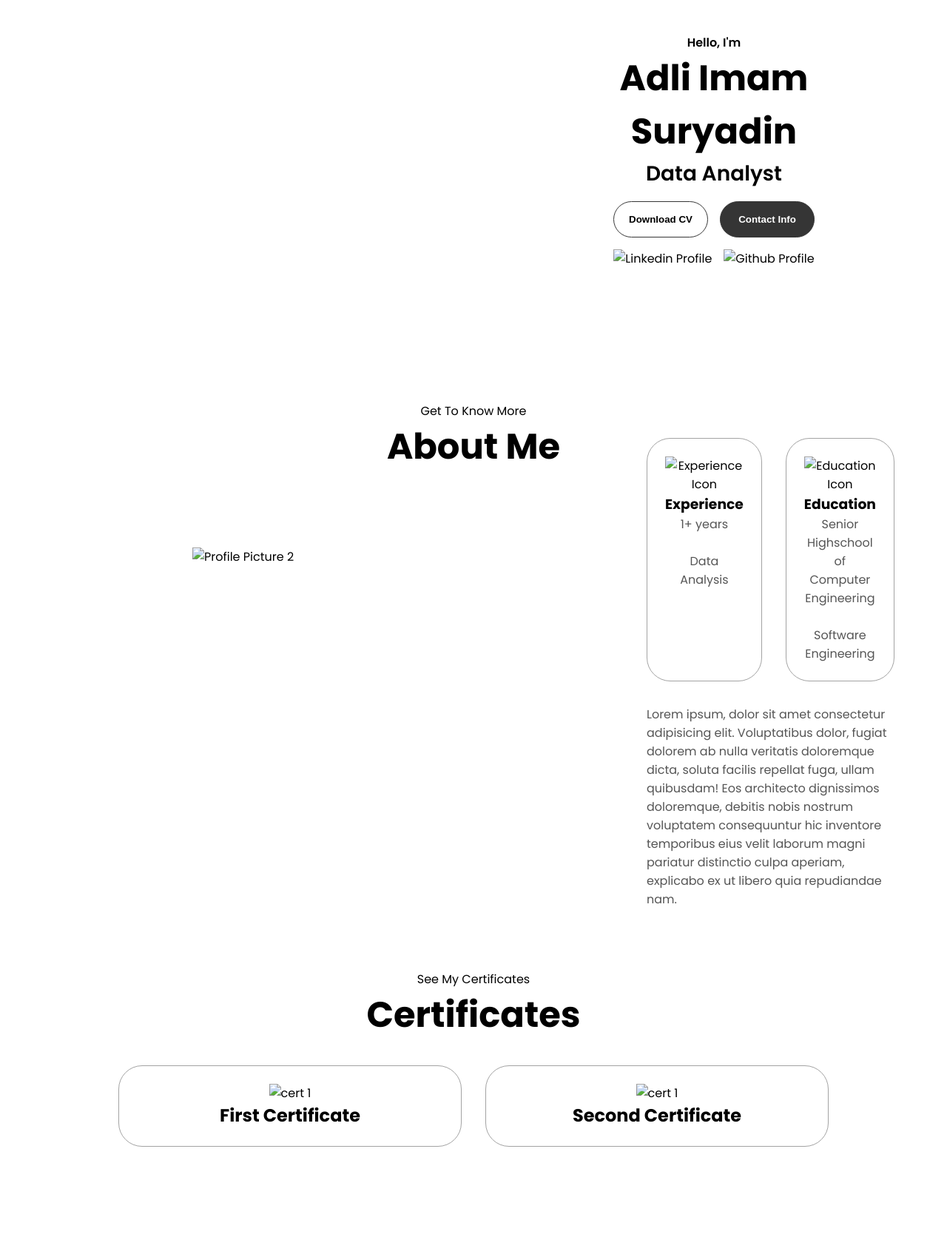
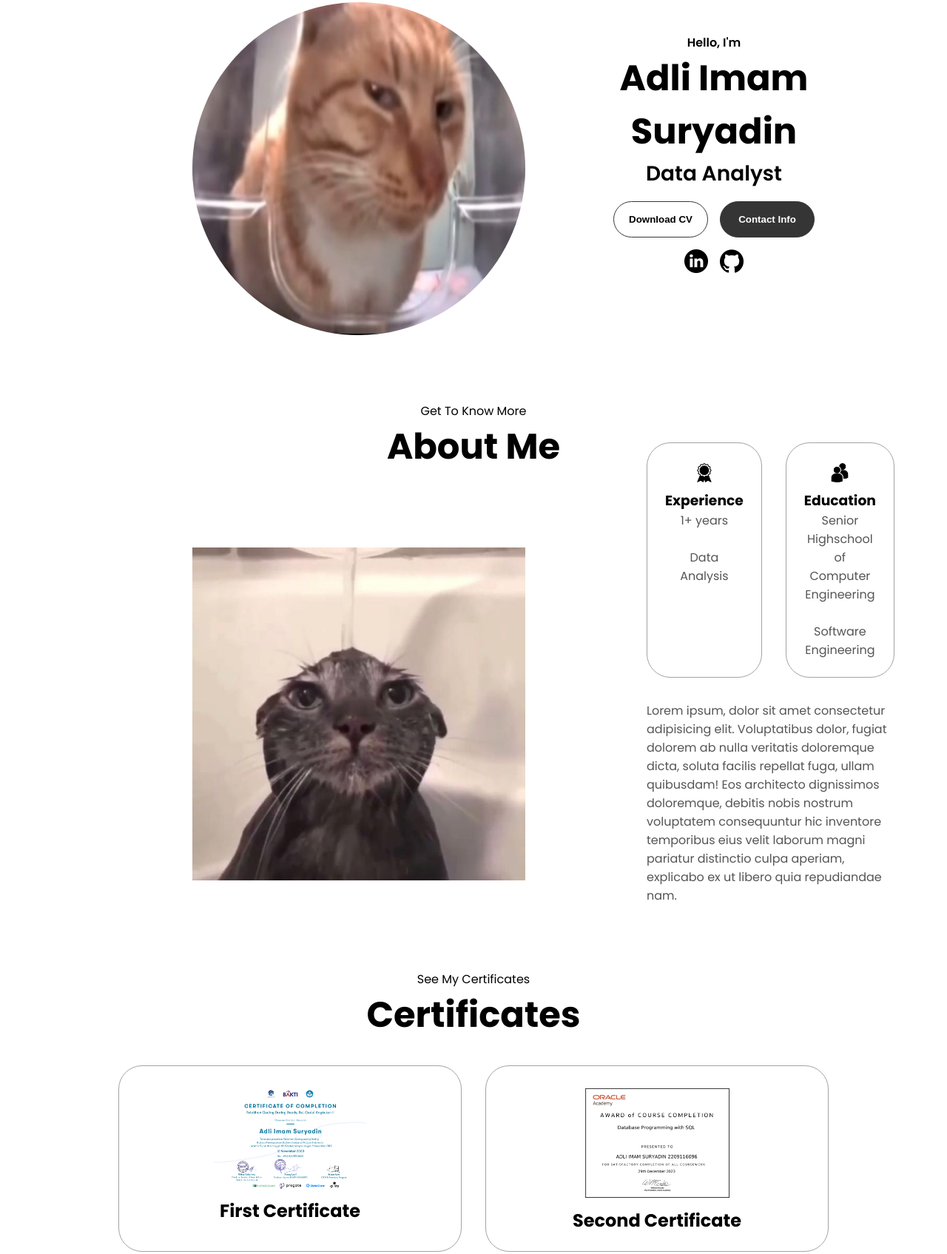
Before and after one commit to AdliMS/Web-Personal, a plain HTML site: page index.html in a window 1280 px wide. Shown: the part 265-1960 px from the top of the page at 74% size. Drawn offline with Linux system fonts and the light colour scheme.

Commit message:
Update index.html

```diff
--- a/index.html
+++ b/index.html
@@ -25,7 +25,7 @@
 
 <section id="profile">
     <div class="section-pic-container">
-        <img src="assets/cat-sus.jpeg" alt="Profile Picture" class="profile-pic">
+        <img src="cat-sus.jpeg" alt="Profile Picture" class="profile-pic">
     </div>
     <div class="section-text">
         <p class="section-text-p1">Hello, I'm</p>
@@ -36,8 +36,8 @@
             <button class="btn btn-color-2">Contact Info</button>
         </div>
         <div id="socials-container">
-            <img src="assets/linkedin.png" alt="Linkedin Profile" class="icon">
-            <img src="assets/github.png" alt="Github Profile" class="icon">
+            <img src="linkedin.png" alt="Linkedin Profile" class="icon">
+            <img src="github.png" alt="Github Profile" class="icon">
         </div>
     </div>
 </section>
@@ -47,19 +47,19 @@
     <h1 class="title">About Me</h1>
     <div class="section-container">
         <div class="section-pic-container">
-            <img src="assets/cat.jpg" alt="Profile Picture 2" class="about-pic">
+            <img src="cat.jpg" alt="Profile Picture 2" class="about-pic">
         </div>
         <div class="about-details-container">
             <div class="about-containers">
                 <div class="details-container">
-                    <img src="assets/experience.png" alt="Experience Icon" class="icon">
+                    <img src="experience.png" alt="Experience Icon" class="icon">
                     <h3>Experience</h3>
                     <p>1+ years</p>
                     <br>
                     <p>Data Analysis</p>
                 </div>
                 <div class="details-container">
-                    <img src="assets/education.png" alt="Education Icon" class="icon">
+                    <img src="education.png" alt="Education Icon" class="icon">
                     <h3>Education</h3>
                     <p>Senior Highschool of Computer Engineering</p>
                     <br>
@@ -82,14 +82,14 @@
 
             <div class="details-container color-container">
                 <div class="article-container">
-                    <img src="assets/Adli Imam Suryadin_page-0001.jpg" alt="cert 1" class="cert-img1">
+                    <img src="Adli Imam Suryadin_page-0001.jpg" alt="cert 1" class="cert-img1">
                 </div>
                 <h2 class="experience-subtitle project-title">First Certificate</h2>
 
             </div>
             <div class="details-container color-container">
                 <div class="article-container">
-                    <img src="assets/clmsCertificate_page-0001.jpg" alt="cert 1" class="cert-img1">
+                    <img src="clmsCertificate_page-0001.jpg" alt="cert 1" class="cert-img1">
                 </div>
                 <h2 class="experience-subtitle project-title">Second Certificate</h2>
 
```
